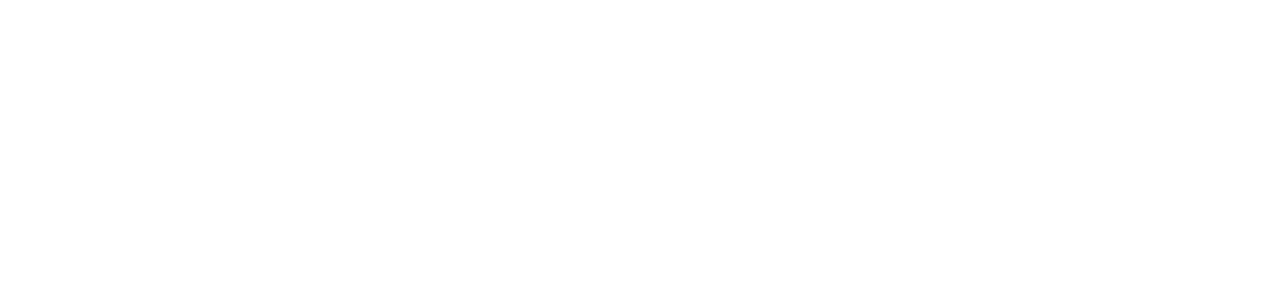
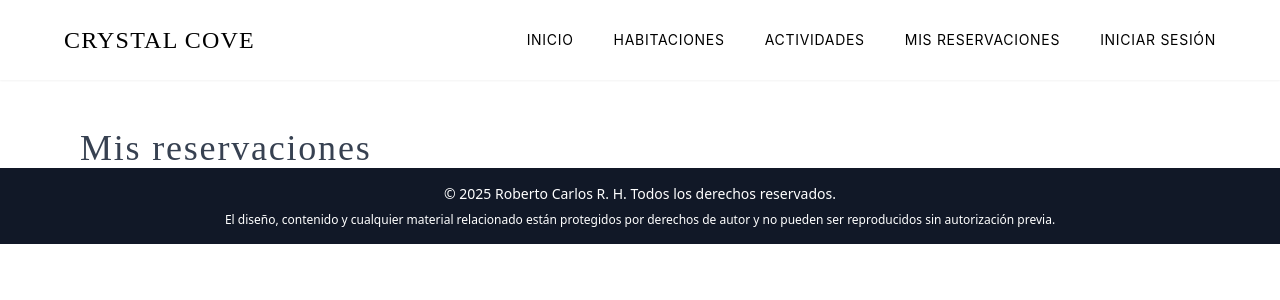
Before and after one commit to Robert-29/Reservaciones-de-Hotel, a React (Vite) app: page /misreservaciones in a window 1280 px wide. Before the commit this address had no page. Shown: the top 300 px of the page. Built offline with nearby package versions, Linux system fonts and the light colour scheme.

Commit message:
Se crea mis reservas y get de reservaciones

```diff
--- a/src/App.jsx
+++ b/src/App.jsx
@@ -3,6 +3,7 @@
 import MasHabitaciones from './pages/MasHabitaciones.jsx';
 import Actividades from './pages/Actividades.jsx';
 import Reservar from './pages/Reservar.jsx';
+import MisReservaciones from './pages/MisReservaciones.jsx';
 
 function App() {
   return (
@@ -12,6 +13,7 @@
           <Route path="/mashabitaciones" element={<MasHabitaciones />} />
           <Route path="/actividades" element={<Actividades />} />
           <Route path="/reservar/:id" element={<Reservar />} />
+          <Route path="/misreservaciones" element={<MisReservaciones />} />
         </Routes>
       </BrowserRouter>
   );
--- a/src/components/Menu.jsx
+++ b/src/components/Menu.jsx
@@ -9,6 +9,7 @@
           <li className="hover:border-b-2 border-black " ><a href="/">INICIO</a></li>
           <li className="hover:border-b-2 border-black " ><a href="/mashabitaciones">HABITACIONES</a></li>
           <li className="hover:border-b-2 border-black " ><a href="/actividades">ACTIVIDADES</a></li>
+          <li className="hover:border-b-2 border-black " ><a href="/misreservaciones">MIS RESERVACIONES</a></li>
           <li className="hover:border-b-2 border-black " ><a href="#">INICIAR SESIÓN</a></li>
         </ul>
       </nav>
--- a/src/database/index.js
+++ b/src/database/index.js
@@ -63,6 +63,17 @@
     }
 });
 
+//-----------------reservaciones------------------
+
+app.get('/reservaciones', async (req, res) => {
+    try {
+        const [reservaciones] = await pool.query("SELECT * FROM reservaciones");
+        res.json(reservaciones);
+    } catch (err) {
+        console.error("Error al consultar la tabla `habitaciones`:", err);
+        res.status(500).json({ error: "Error al obtener los datos de la tabla `habitaciones`" });
+    }
+});
 
 app.post("/nuevahabitacion", async (req, res) => {
     const { nombre, numero_habitacion, estado, precio, descripcion, numero_camas, capacidad_personas} = req.body;
--- a/src/pages/MasHabitaciones.jsx
+++ b/src/pages/MasHabitaciones.jsx
@@ -1,4 +1,4 @@
-import Derechos from "../components/Derechos";
+import Derechos from "../components/derechos.jsx";
 import Menu from "../components/Menu";
 import { useEffect, useState } from "react";
 import { useNavigate } from 'react-router-dom';
--- /dev/null
+++ b/src/pages/MisReservaciones.jsx
@@ -0,0 +1,14 @@
+import Menu from '../components/Menu.jsx'
+import Derechos from '../components/derechos.jsx'
+
+const MisReservaciones = () => {
+    return(
+        <>
+        <Menu />
+        <h1 className='font-cormorant font-light text-gray-700 text-4xl tracking-wider mt-32 px-20' >Mis reservaciones</h1>
+        <Derechos/>
+        </>
+    )
+}
+
+export default MisReservaciones;
--- a/src/pages/Reservar.jsx
+++ b/src/pages/Reservar.jsx
@@ -3,7 +3,7 @@
 import { useNavigate, useParams } from 'react-router-dom';
 import 'react-day-picker/dist/style.css';
 import Menu from '../components/Menu.jsx';
-import Derechos from '../components/Derechos.jsx';
+import Derechos from '../components/derechos.jsx';
 
 const Reservar = () => {
   const {id} = useParams();
@@ -18,6 +18,7 @@
     { id: 3, nombre: "Servicio de transporte", precio: 35 },
     { id: 4, nombre: "Estacionamiento", precio: 15 },
   ];
+
 
   useEffect(() => {
     //extrae la habitacion mediante ID
@@ -35,7 +36,7 @@
           .then((res) => res.json())
           .then((disponible) => {
               if (disponible.siguienteId) {
-                  navigate(`/reservar/${disponible.siguienteId}`);
+                navigate(`/reservar/${disponible.siguienteId}`);
               } else {
                   alert("No hay habitaciones disponibles de este tipo.");
               }
@@ -47,6 +48,10 @@
       })
       .catch((err) => console.error(err));
   }, [id, navigate]);
+
+  const reservacionRealizada = (id) => {
+    navigate(`misreservaciones/${id}`);
+  }
 
   const manejarSeleccion = (id) => {
     setSeleccionados((prevSeleccionados) =>
@@ -213,7 +218,7 @@
         <h3 className='font-inter font-semibold' >Política de Cancelación</h3>
         <p className='font-inter text-sm text-gray-600 ' >Cancelación gratuita hasta 48 horas antes del check-in. Después de este período, se cobrará la primera noche.</p>
       </div>
-      <button className='w-full bg-gray-900 text-white font-inter p-3 rounded-md' >Reservar Ahora</button>
+      <button className='w-full bg-gray-900 text-white font-inter p-3 rounded-md' onClick={reservacionRealizada(datos.id)}  >Reservar Ahora</button>
     </div>
     </section>
     <Derechos />
```
